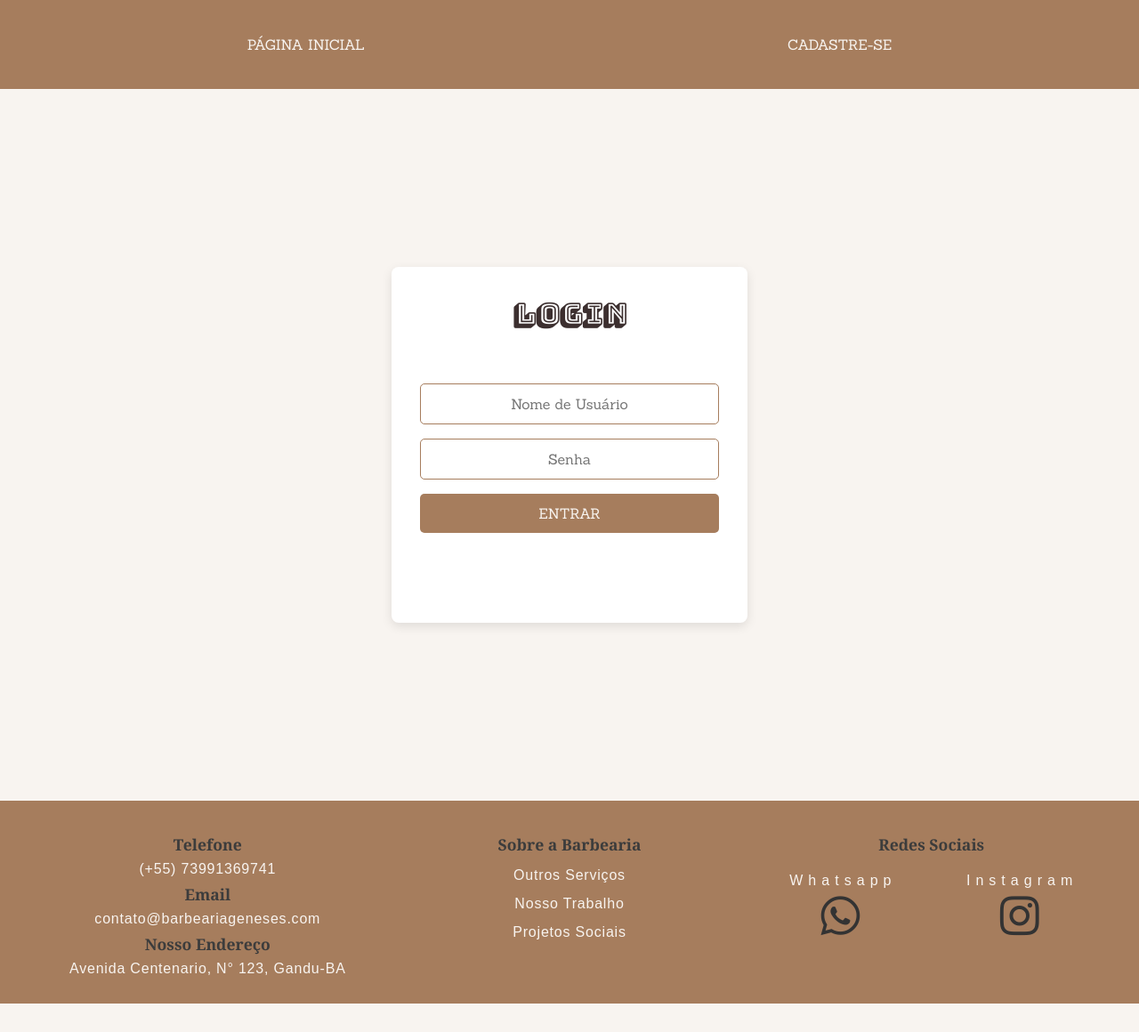
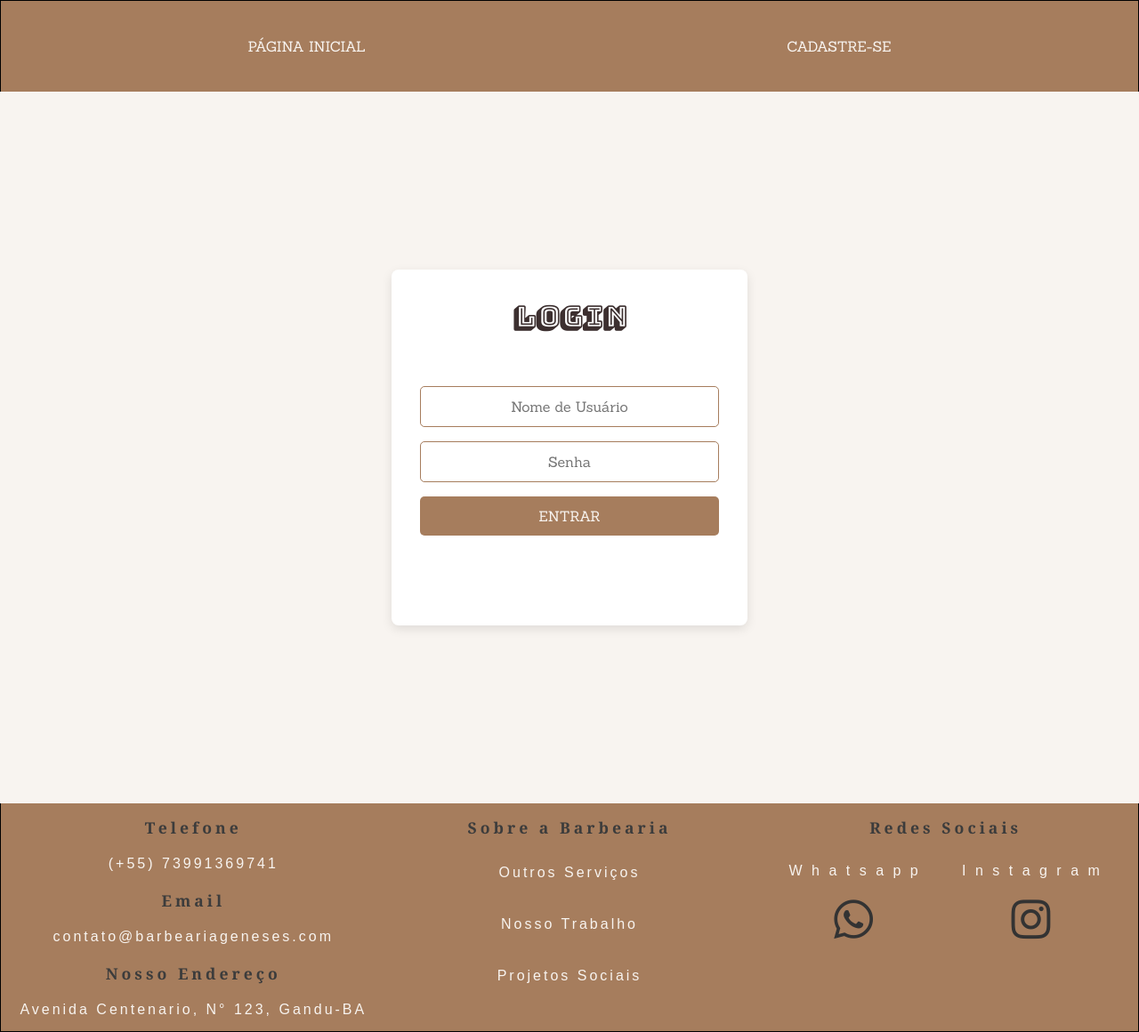
Before and after one commit to fredsonPOSantos/BarbeariaGenese, a plain HTML site: page login.html in a window 1280 px wide. Shown: the whole page at 89% size. Before the commit the page ends 1128 px from the top, so only its background shows below. Drawn offline with Linux system fonts and the light colour scheme.

Commit message:
Update login.css

```diff
--- a/css/login.css
+++ b/css/login.css
@@ -24,7 +24,6 @@ body, ul, li, p, footer{
 
 }
 
-
     html, body{
         background-color: var(--background-color);
         display: flex;
@@ -35,18 +34,18 @@ body, ul, li, p, footer{
         padding: 0;
         box-sizing: border-box;
         font-family: 'Sanchez', sans-serif;
-
     }
 
     /* Header */
 .header {
     background-color: var(--primary-color);
-    padding: 2.5rem;
+    padding: 2.55rem;
     display: flex;
     justify-content: space-around;
     align-items: center;
     width: 100%;
-
+    border: #000000 1px solid;
+    border-bottom: none;
 }
 
 .header button {
@@ -57,7 +56,6 @@ body, ul, li, p, footer{
     cursor: pointer;
     margin: 0 0.5rem;
     transition: transform 0.3s ease, color 0.3s ease;
-
 }
 .header button:hover {
 
@@ -91,14 +89,12 @@ form#loginForm {
     width: 400px;
     height: 400px;
     font-size: 1rem;
-
 }
 
 form h1 {
     font-family: 'Bungee Shade', cursive;
     color: var(--secondary-color);
     margin-bottom: 3.5rem;
-
 }
 
 form input[type="text"],
@@ -131,10 +127,7 @@ form button:hover {
     background-color: green;
     color:  #ffffff;
     transform: scale(1.1);
-
 }
-
-
     .preloader{
       background-color: #3c2f2f;
       width: 100%;
@@ -180,7 +173,6 @@ form button:hover {
     color: #25D366;
   }
 
-
   @keyframes instagram {
     0% {color: #405DE6;}
     20% {color: #833AB4;}
@@ -188,74 +180,75 @@ form button:hover {
     60% {color: #E1306C;}
     80% {color: #F56040;}
     100% {color: #F77737;}
-
   }
 
+.main-login {
+  opacity: 0;
+  transform: translateY(20px); /* Desliza levemente de baixo para cima */
+  transition: opacity 0.5s ease-out, transform 0.8s ease-out;
+}
 .footer{
 display: flex;
-
 }
 
 .footer a, p{
 font-family: Arial, Helvetica, sans-serif;
 font-size: 1rem;
 color: #f8f4f0;
-letter-spacing: 0.8px;
-
+letter-spacing: 3px;
 }
 
 .footer h3{
 font-family: Georgia, 'Times New Roman', Times, serif;
-font-size: 1.1rem;;
-
+font-size: 1.1rem;
+letter-spacing: 4px;
 }
 #menu-footer{
   display: flex;
   justify-content: space-between;
-  padding: 30px;
+  padding: 5px;
   flex-wrap: wrap ;
-  background-color:#a67d5d;
   width: 100%;
+  background-color: #a67d5d;
+  border: #000000 1.5px solid;
+  border-top: none;
 }
 
 #menu-footer .footer-list-contatos{
   flex-direction: row ;
   flex: 0 1 33.33%;
   align-items: center;
-
 }
 .footer-list-contatos h3{
-
   text-align: center;
 }
 
 .footer-list-contatos .footer-link{
  display: flex;
  justify-content: center;
-
+ padding: 10px;
 }
 .footer-list-serviços{
-
   flex-direction: row ;
   flex: 0 1 33.33%;
   height: 100%;
 }
 
-
 .footer-list-serviços .footer-link, h3{
   display: flex;
   justify-content: center;
-  padding: 7px;
-
+  padding: 10px;
 }
 
+ul.footer-list-serviços a.footer-link{
+  padding: 20px;
+}
 
 .footer-list-redes{
   flex-direction: row ;
   flex: 0 1 33.33%;
   align-items: center;
   height: 100%;
-
 }
 .footer-list-redes h3 {
 text-align: center;
@@ -265,7 +258,6 @@ text-align: center;
 
 font-size: 1rem;
 margin-top: -2px;
-padding: 5px;
 }
 
 #redes-sociais {
@@ -273,18 +265,18 @@ padding: 5px;
   display: flex;
   flex-direction: row;
   justify-content: space-around;
-  padding: 10px;
+  padding: 20px;
   gap: 1rem;
 }
 
 #redes-sociais .fa-whatsapp, #redes-sociais .fa-instagram{
   display: flex;
   justify-content: center;
-  padding: 0px;
   height: 100%;
   width: 100%;
   margin: 0;
   font-size: 50px;
+  padding: 20px;
 }
 
 .footer-link, .footer-link-redes a {
@@ -296,12 +288,6 @@ padding: 5px;
 .footer-link:hover, .footer-link-redes a:hover {
   color: #000000; /* Cor de destaque para o hover */
 }
-.main-login {
-  opacity: 0;
-  transform: translateY(20px); /* Desliza levemente de baixo para cima */
-  transition: opacity 0.5s ease-out, transform 0.8s ease-out;
-}
-
 .main-login.loaded {
   opacity: 1;
   transform: translateY(0);
```
